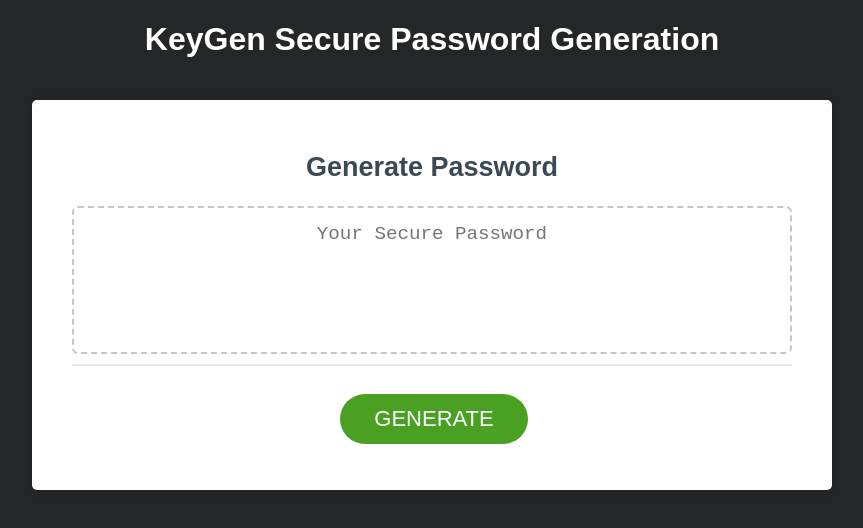
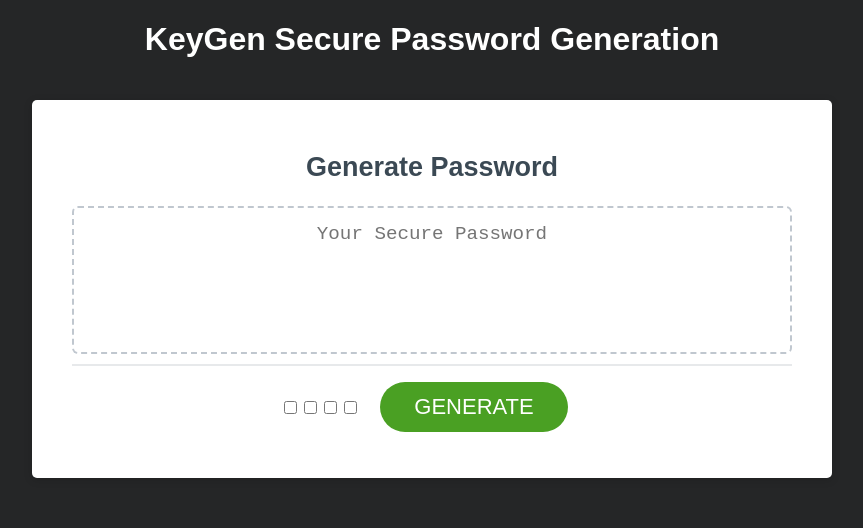
Before and after one commit to puentebravo/KeyGen-2.0, a React (Create React App) app: page / in a window 1280 px wide. Shown: the top 528 px of the page, without its empty margins (208-1071 px from the left). Built offline with nearby package versions, Linux system fonts and the light colour scheme.

Commit message:
Added toggle switch HTML

```diff
--- a/src/components/passcardfooter/index.js
+++ b/src/components/passcardfooter/index.js
@@ -1,17 +1,33 @@
 import React from "react";
 import GenerateBtn from "../generatebtn/index";
-import "./passcardfooter.css"
+import "./passcardfooter.css";
 
 function PassCardFooter() {
-    return (
-        <div className="card-footer">
-        <p id="spcCharEl"></p>
+  return (
+    <div className="card-footer">
+      {/* <p id="spcCharEl"></p>
         <p id="lCaseEl"></p>
         <p id="uCaseEl"></p>
-        <p id="numCharEl"></p>
-        <GenerateBtn />
-      </div>
-    )
+        <p id="numCharEl"></p> */}
+      <label className="switch" id="spcCharEl">
+        <input type="checkbox" />
+        <span className="slider"></span>
+      </label>
+      <label className="switch" id="lCaseEl">
+        <input type="checkbox" />
+        <span className="slider"></span>
+      </label>
+      <label className="switch" id="uCaseEl">
+        <input type="checkbox" />
+        <span className="slider"></span>
+      </label>
+      <label className="switch" id="numCharEl">
+        <input type="checkbox" />
+        <span className="slider"></span>
+      </label>
+      <GenerateBtn />
+    </div>
+  );
 }
 
 export default PassCardFooter;
```
